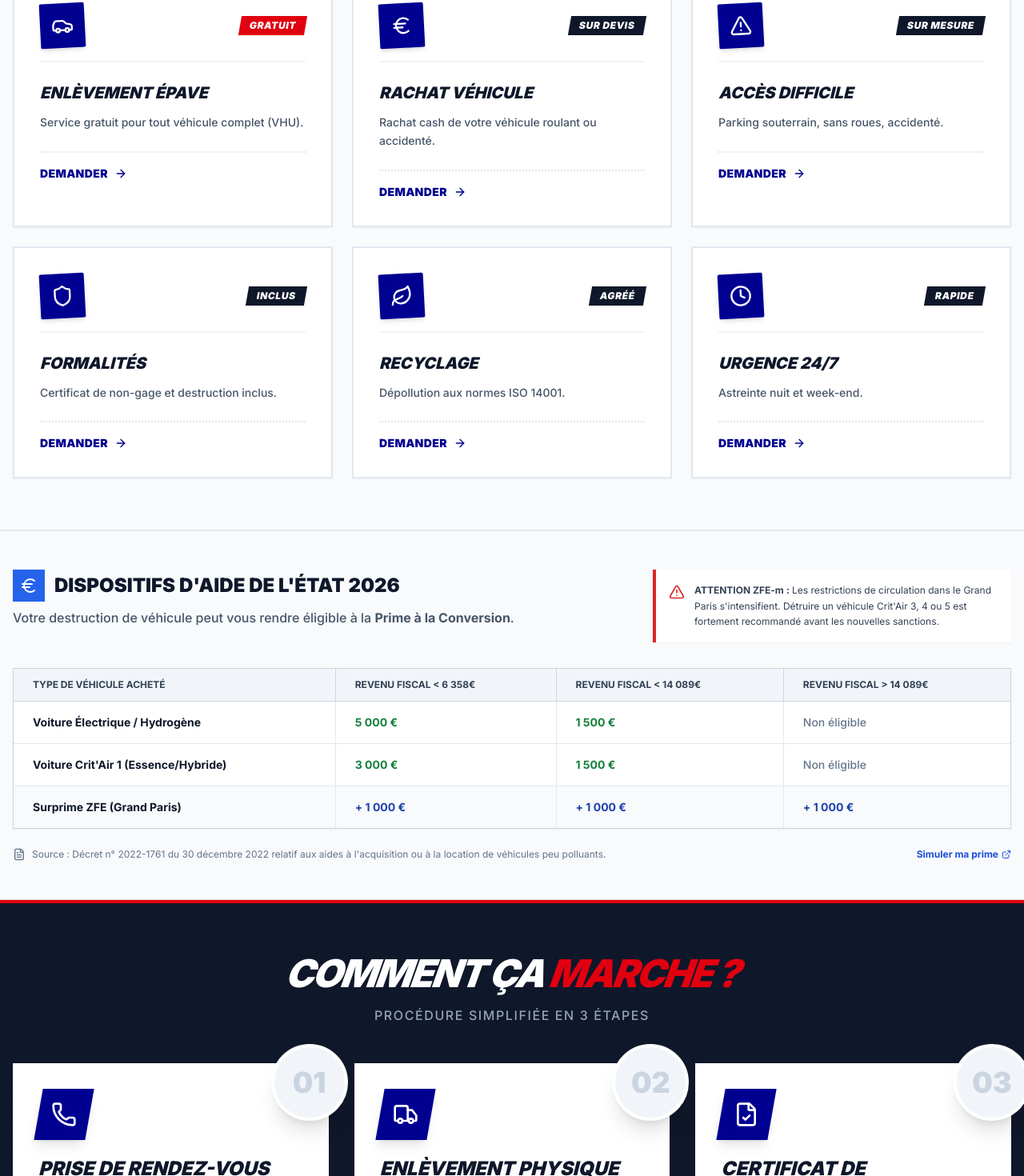
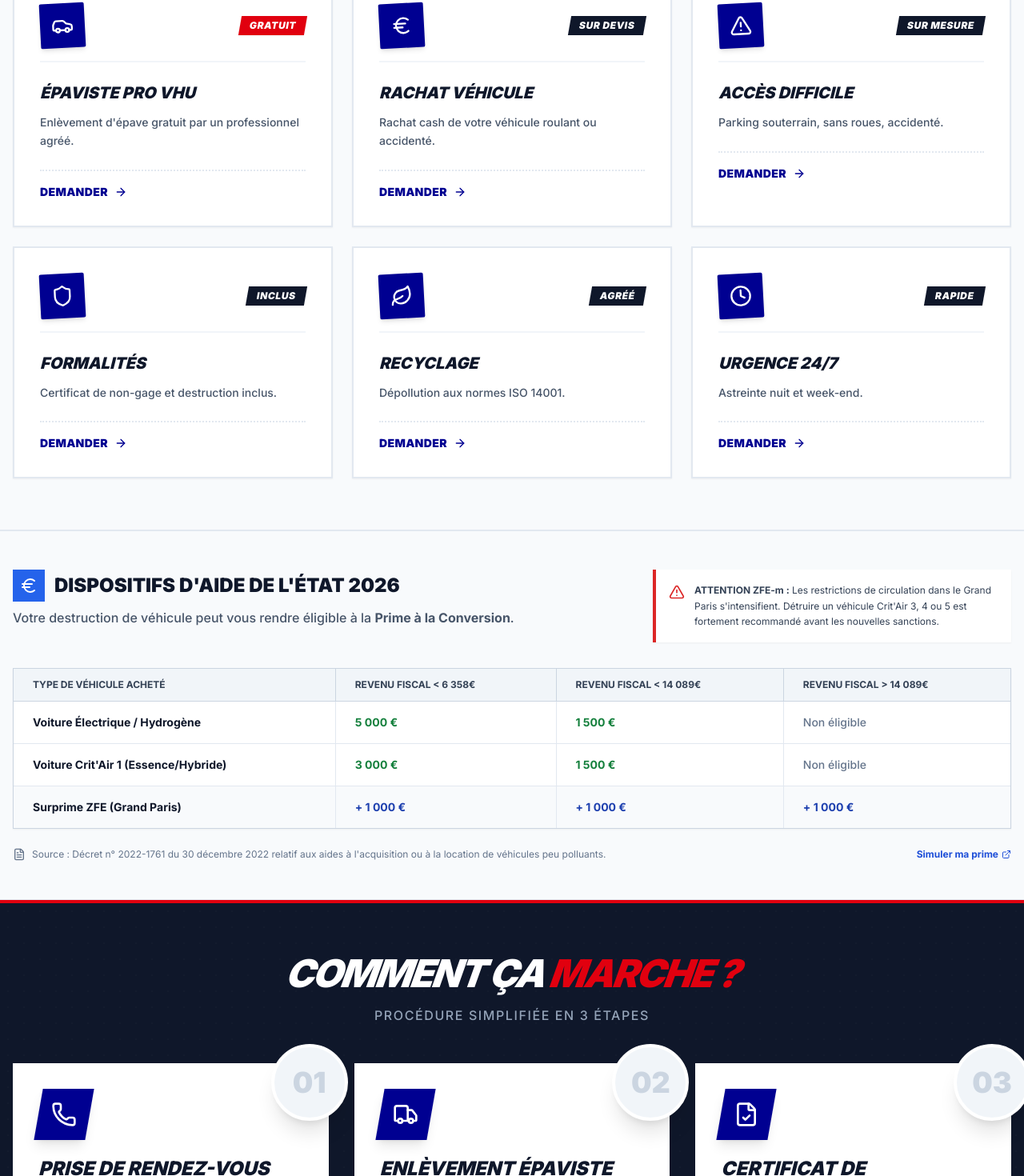
Before and after one commit to Ryn-95/Epaviste_Pro_Vhu, a Next.js app: page / in a window 1280 px wide. Shown: the part 1125-2595 px from the top of the page at 80% size. Built offline with nearby package versions, Linux system fonts and the light colour scheme.

Commit message:
SEO Boost: Optimize content density for 'Epaviste Pro VHU' and enhance image alt tags

```diff
--- a/src/app/page.tsx
+++ b/src/app/page.tsx
@@ -9,6 +9,7 @@ import FAQ from '@/components/landing/FAQ';
 import CitySEOContent from '@/components/landing/CitySEOContent';
 import GovernmentAid from '@/components/landing/GovernmentAid';
 import LocalBusinessSchema from '@/components/seo/LocalBusinessSchema';
+import SEOContentBlock from '@/components/landing/SEOContentBlock';
 
 export default function Home() {
   return (
@@ -42,7 +43,10 @@ export default function Home() {
       {/* 7. FAQ */}
       <FAQ />
 
-      {/* 8. SEO Content (kept for ranking power) */}
+      {/* 8. SEO Power Block - Keyword Density Booster */}
+      <SEOContentBlock />
+
+      {/* 9. Dynamic City Content (kept for ranking power) */}
       <CitySEOContent
         city="Île-de-France"
         deptCode="IDF"
--- a/src/components/landing/FAQ.tsx
+++ b/src/components/landing/FAQ.tsx
@@ -2,6 +2,11 @@ import React from 'react';
 import { ChevronDown } from 'lucide-react';
 
 const FAQS = [
+  {
+    q: "POURQUOI CHOISIR UN ÉPAVISTE PRO VHU ?",
+    sub: "Garantie légale et écologique",
+    a: "Faire appel à un Épaviste Pro VHU (Véhicule Hors d'Usage) est une OBLIGATION LÉGALE. Seul un professionnel agréé par la préfecture (comme notre centre PR 920001 B) est habilité à délivrer le certificat de destruction qui vous dégage de toute responsabilité administrative et juridique."
+  },
   {
     q: "GRATUITÉ DU SERVICE",
     sub: "Conditions d'application de l'article R.543-156",
--- a/src/components/landing/ModernHero.tsx
+++ b/src/components/landing/ModernHero.tsx
@@ -27,13 +27,13 @@ export default function ModernHero({ city }: { city?: string }) {
           {/* BADGES OFFICIELS */}
           <div className="flex flex-wrap items-center gap-3 lg:gap-4">
             <div className="bg-white/5 border border-white/10 backdrop-blur-sm px-3 py-2 lg:px-4 flex items-center gap-3 lg:gap-4 rounded-sm overflow-x-auto max-w-full">
-                <img src="/logo-etat.svg" alt="Agréé État" className="h-8 lg:h-10 w-auto opacity-90" />
+              <img src="/logo-etat.svg" alt="Logo Épaviste Agréé État VHU" className="h-8 lg:h-10 w-auto opacity-90" />
               <div className="w-px h-6 lg:h-8 bg-white/20 shrink-0"></div>
-                <img src="/logo-ademe.svg" alt="Partenaire ADEME" className="h-8 lg:h-10 w-auto opacity-90" />
+              <img src="/logo-ademe.svg" alt="Partenaire ADEME Recyclage Auto" className="h-8 lg:h-10 w-auto opacity-90" />
               <div className="w-px h-6 lg:h-8 bg-white/20 shrink-0"></div>
-                <img src="/logo-iso.svg" alt="Certifié ISO 14001" className="h-8 lg:h-10 w-auto opacity-90" />
+              <img src="/logo-iso.svg" alt="Certifié ISO 14001 Environnement" className="h-8 lg:h-10 w-auto opacity-90" />
               <div className="w-px h-6 lg:h-8 bg-white/20 shrink-0"></div>
-               <img src="/logo-ecolo.svg" alt="Recyclage Écologique" className="h-8 lg:h-10 w-auto opacity-90" />
+              <img src="/logo-ecolo.svg" alt="Recyclage Écologique Épave" className="h-8 lg:h-10 w-auto opacity-90" />
             </div>
             <div className="bg-[#E1000F]/90 text-white text-[10px] lg:text-xs font-bold uppercase px-2 lg:px-3 py-1 tracking-wider border border-[#E1000F] whitespace-nowrap">
               Centre VHU PR 920001 B
--- a/src/components/landing/ProcessSteps.tsx
+++ b/src/components/landing/ProcessSteps.tsx
@@ -13,8 +13,8 @@ const STEPS = [
   {
     id: "02",
     icon: Truck,
-    title: "ENLÈVEMENT PHYSIQUE",
-    desc: "Intervention de l'épaviste agréé sur le lieu de stationnement (domicile, voie publique, parking).",
+    title: "ENLÈVEMENT ÉPAVISTE PRO",
+    desc: "Intervention de votre épaviste pro VHU agréé sur le lieu de stationnement.",
     legal: "Art. R.543-157",
     details: "Intervention < 24h"
   },
--- /dev/null
+++ b/src/components/landing/SEOContentBlock.tsx
@@ -0,0 +1,70 @@
+import React from 'react';
+import Link from 'next/link';
+
+export default function SEOContentBlock() {
+  return (
+    <section className="py-16 bg-white border-t border-slate-200">
+      <div className="max-w-4xl mx-auto px-4 text-slate-800">
+
+        <div className="text-center mb-12">
+          <h2 className="text-3xl md:text-4xl font-black text-slate-900 uppercase tracking-tight mb-4">
+            L'Expertise <span className="text-[#E1000F]">Épaviste Pro VHU</span> en Île-de-France
+          </h2>
+          <div className="w-24 h-1 bg-[#000091] mx-auto"></div>
+        </div>
+
+        <article className="prose prose-slate max-w-none text-justify">
+          <h3 className="text-[#000091] font-bold uppercase text-xl mb-4">
+            Qu'est-ce qu'un Épaviste Pro VHU Agréé ?
+          </h3>
+          <p className="mb-6">
+            Le terme <strong>Épaviste Pro VHU</strong> désigne un professionnel du recyclage automobile disposant d'un
+            agrément préfectoral officiel (numéro PR) pour traiter les Véhicules Hors d'Usage (VHU).
+            Contrairement à un ferrailleur classique, votre <strong>épaviste agréé</strong> respecte un cahier des charges
+            strict concernant la dépollution (retrait des huiles, batteries, liquides de refroidissement) et le recyclage des matériaux.
+          </p>
+
+          <h3 className="text-[#000091] font-bold uppercase text-xl mb-4">
+            Pourquoi notre service d'épaviste est-il le n°1 en Île-de-France ?
+          </h3>
+          <p className="mb-6">
+            Notre centre VHU agréé se distingue par une qualité de service irréprochable. En tant qu'<strong>épaviste gratuit</strong>,
+            nous intervenons dans tous les départements d'Île-de-France (75, 77, 78, 91, 92, 93, 94, 95).
+            Notre flotte de dépanneuses nous permet d'assurer un enlèvement d'épave rapide, souvent dans la journée,
+            pour tout type de véhicule : voiture, utilitaire, moto, ou scooter.
+          </p>
+
+          <div className="bg-slate-50 p-6 border-l-4 border-[#E1000F] my-8">
+            <h4 className="font-black uppercase text-sm text-slate-900 mb-2">Les avantages Épaviste Pro VHU :</h4>
+            <ul className="list-disc list-inside space-y-2 text-sm font-bold text-slate-700">
+              <li>Destruction administrative immédiate (Certificat de Cession pour Destruction).</li>
+              <li>Service 100% Gratuit (conformément à la loi pour les véhicules complets).</li>
+              <li>Intervention sur rendez-vous ou en urgence.</li>
+              <li>Accompagnement administratif complet (carte grise, certificat de non-gage).</li>
+            </ul>
+          </div>
+
+          <h3 className="text-[#000091] font-bold uppercase text-xl mb-4">
+            Comment se déroule l'enlèvement avec un Épaviste ?
+          </h3>
+          <p>
+            La procédure est simple. Une fois le rendez-vous fixé avec notre standard <strong>Épaviste Pro VHU</strong>,
+            notre chauffeur se présente à l'adresse indiquée. Il vérifie les documents du véhicule (carte grise, identité),
+            procède au chargement de l'épave sur le plateau, et vous remet instantanément le certificat de destruction.
+            Ce document est la preuve légale que vous n'êtes plus propriétaire du véhicule et arrête votre assurance auto.
+          </p>
+        </article>
+
+        <div className="mt-12 text-center">
+          <Link
+            href="/contact"
+            className="inline-block bg-[#000091] hover:bg-blue-800 text-white font-black uppercase tracking-wider py-4 px-8 rounded-sm shadow-lg transition-transform hover:-translate-y-1"
+          >
+            Contacter un Épaviste Pro VHU Maintenant
+          </Link>
+        </div>
+
+      </div>
+    </section>
+  );
+}
--- a/src/components/landing/ServicesGrid.tsx
+++ b/src/components/landing/ServicesGrid.tsx
@@ -4,8 +4,8 @@ import { Car, Euro, AlertTriangle, Shield, Leaf, Clock, ArrowRight } from 'lucid
 const SERVICES = [
   {
     icon: Car,
-    title: "ENLÈVEMENT ÉPAVE",
-    desc: "Service gratuit pour tout véhicule complet (VHU).",
+    title: "ÉPAVISTE PRO VHU",
+    desc: "Enlèvement d'épave gratuit par un professionnel agréé.",
     badge: "GRATUIT"
   },
   {
--- a/src/components/layout/Footer.tsx
+++ b/src/components/layout/Footer.tsx
@@ -25,7 +25,7 @@ export default function Footer() {
             <div className="relative w-32 h-32 mb-4 -ml-2">
               <NextImage
                 src="/Logoepaviste1.png"
-                alt="Logo Épaviste VHU"
+                alt="Logo Épaviste Pro VHU Agréé Île-de-France"
                 fill
                 className="object-contain"
               />
```
Lines whose indentation alone changed are shown as unchanged.
